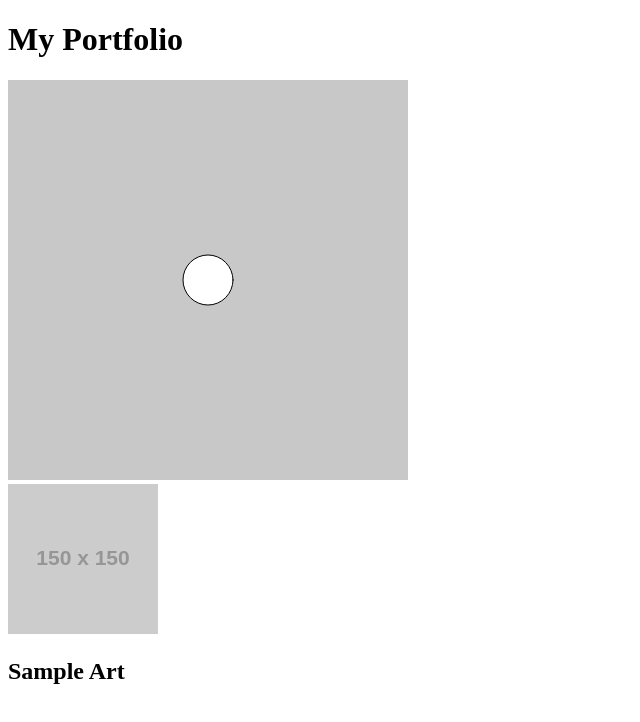
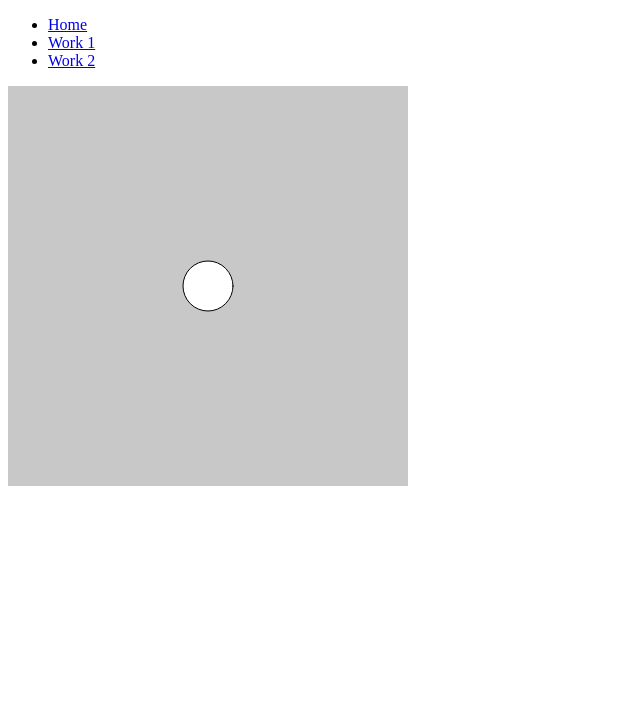
Before and after one commit to TakashiTanaka/DailyCoding2024, a React (Create React App) app: page /work1 in a window 1280 px wide. Shown: the top 722 px of the page, without its empty margins (0-640 px from the left). Built offline with nearby package versions, Linux system fonts and the light colour scheme.

Commit message:
ページを作成

```diff
--- a/src/App.tsx
+++ b/src/App.tsx
@@ -1,14 +1,32 @@
+// src/App.tsx
 import React from 'react';
-import Sketch from './components/Sketch';
-import ArtPiece from './components/ArtPiece';
+import { BrowserRouter as Router, Route, Routes, Link } from 'react-router-dom';
+import Home from './pages/Home';
+import Work1 from './pages/Work1';
+import Work2 from './pages/Work2';
 
 function App() {
   return (
-    <div className="min-h-screen bg-gray-100 flex flex-col items-center justify-center space-y-8">
-      <h1 className="text-4xl font-bold text-blue-500">My Portfolio</h1>
-      <Sketch />
-      <ArtPiece title="Sample Art" image="https://via.placeholder.com/150" />
-    </div>
+    <Router>
+      <nav>
+        <ul>
+          <li>
+            <Link to="/">Home</Link>
+          </li>
+          <li>
+            <Link to="/work1">Work 1</Link>
+          </li>
+          <li>
+            <Link to="/work2">Work 2</Link>
+          </li>
+        </ul>
+      </nav>
+      <Routes>
+        <Route path="/" element={<Home />} />
+        <Route path="/work1" element={<Work1 />} />
+        <Route path="/work2" element={<Work2 />} />
+      </Routes>
+    </Router>
   );
 }
 
--- /dev/null
+++ b/src/pages/Home.tsx
@@ -0,0 +1,8 @@
+// src/pages/Home.tsx
+import React from 'react';
+
+function Home() {
+  return <h1>Welcome to My Portfolio</h1>;
+}
+
+export default Home;
--- /dev/null
+++ b/src/pages/Work1.tsx
@@ -0,0 +1,28 @@
+// src/pages/Work1.tsx
+import React, { useEffect, useRef } from 'react';
+import p5 from 'p5';
+
+const Work1: React.FC = () => {
+  const sketchRef = useRef<HTMLDivElement>(null);
+
+  useEffect(() => {
+    const sketch = new p5((p: p5) => {
+      p.setup = () => {
+        p.createCanvas(400, 400).parent(sketchRef.current!);
+      };
+
+      p.draw = () => {
+        p.background(200);
+        p.ellipse(p.width / 2, p.height / 2, 50, 50);
+      };
+    });
+
+    return () => {
+      sketch.remove();
+    };
+  }, []);
+
+  return <div ref={sketchRef}></div>;
+};
+
+export default Work1;
--- /dev/null
+++ b/src/pages/Work2.tsx
@@ -0,0 +1,8 @@
+// src/pages/Work2.tsx
+import React from 'react';
+
+function Work2() {
+  return <h1>Work 2: My Second Art Piece</h1>;
+}
+
+export default Work2;
```
